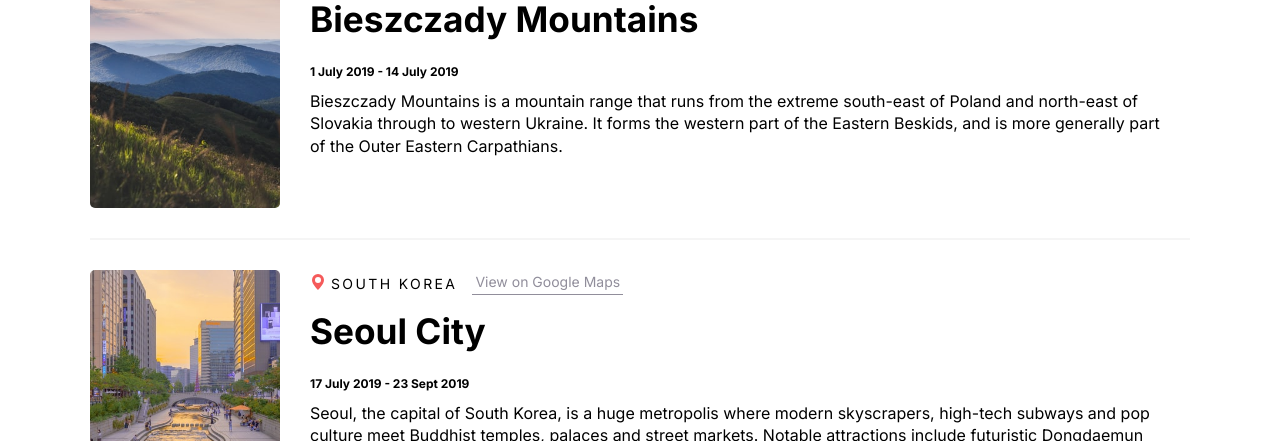
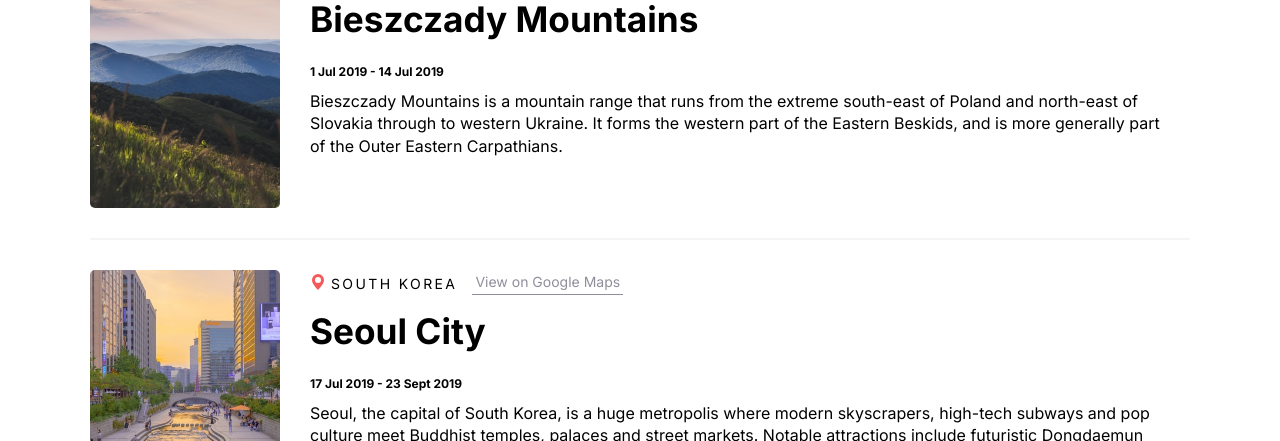
Before and after one commit to ha-anna/ha-anna.github.io, a React (Create React App) app in the folder Scrimba_Projects/react_travel_journal/: page / in a window 1280 px wide. Shown: the part 464-905 px from the top of the page. Built offline with nearby package versions, Linux system fonts and the light colour scheme.

Commit message:
Update data.js

```diff
--- a/Scrimba_Projects/react_travel_journal/src/data.js
+++ b/Scrimba_Projects/react_travel_journal/src/data.js
@@ -20,8 +20,8 @@ export default [
     description: "Bieszczady Mountains is a mountain range that runs from the extreme south-east of Poland and north-east of Slovakia through to western Ukraine. It forms the western part of the Eastern Beskids, and is more generally part of the Outer Eastern Carpathians.",
     image: "bieszczady.jpg",
     dates: {
-      start: "1 July 2019",
-      end: "14 July 2019"
+      start: "1 Jul 2019",
+      end: "14 Jul 2019"
     },
     links: {
       googleMaps: "https://goo.gl/maps/YyXuxqYRsEHN4Qn78"
@@ -34,7 +34,7 @@ export default [
     description: "Seoul, the capital of South Korea, is a huge metropolis where modern skyscrapers, high-tech subways and pop culture meet Buddhist temples, palaces and street markets. Notable attractions include futuristic Dongdaemun Design Plaza, a convention hall with curving architecture and a rooftop park; Gyeongbokgung Palace, which once had more than 7,000 rooms; and Jogyesa Temple, site of ancient locust and pine trees.",
     image: "seoul.jpg",
     dates: {
-      start: "17 July 2019",
+      start: "17 Jul 2019",
       end: "23 Sept 2019"
     },
     links: {
```
